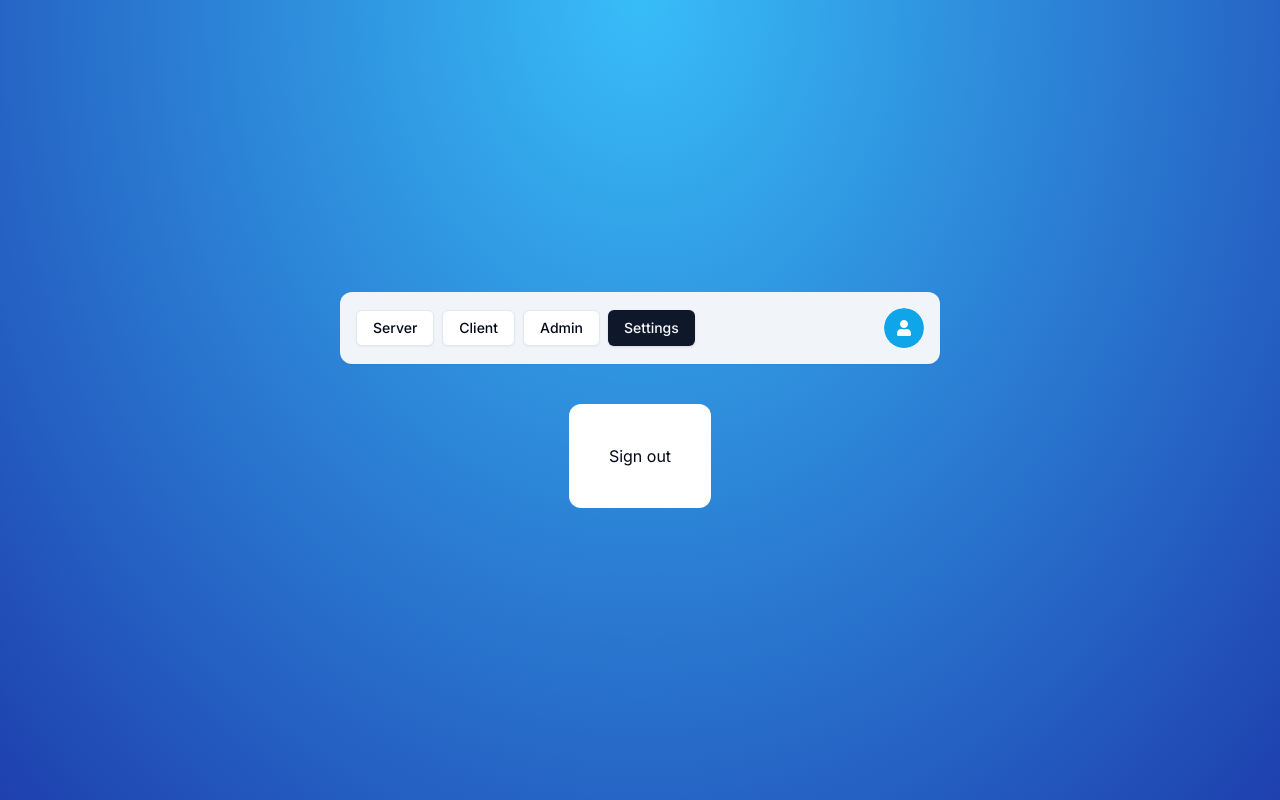
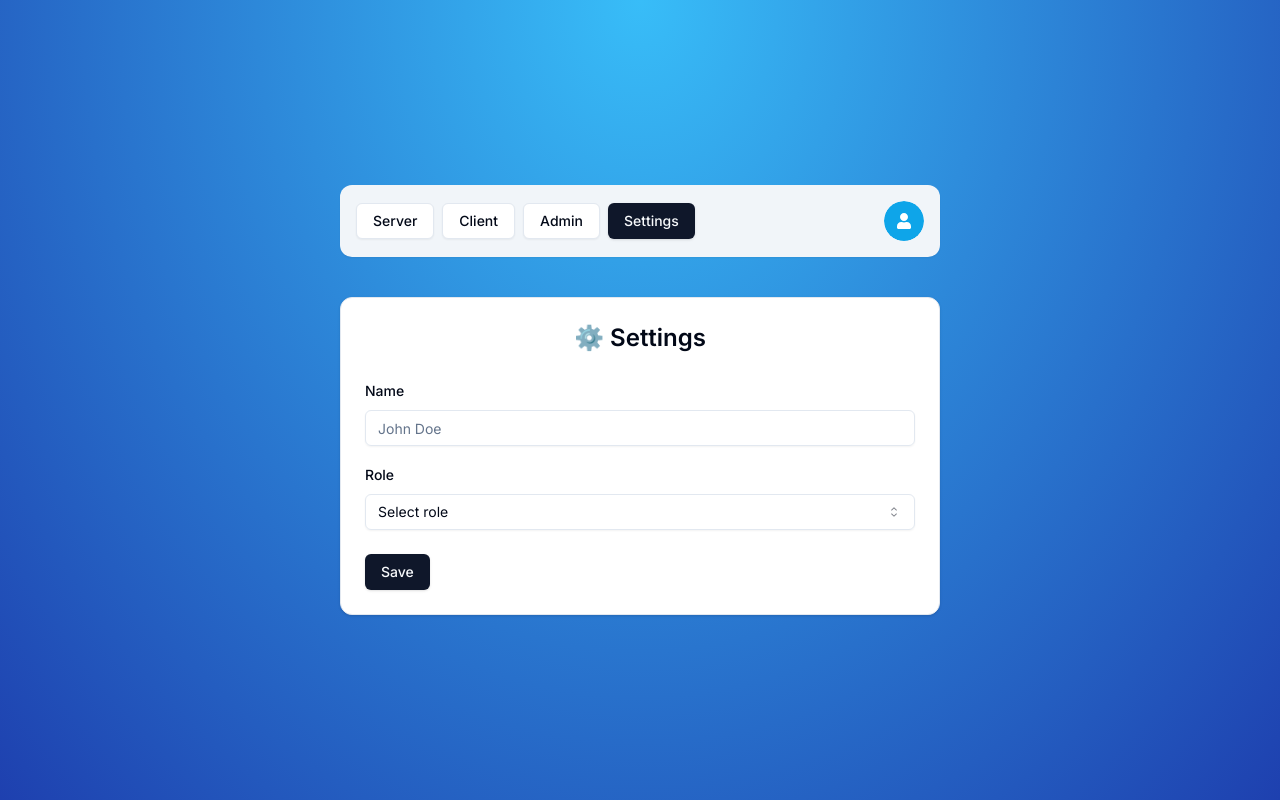
Before and after one commit to salimi-my/next-auth-starter, a Next.js app: page /settings in a window 1280 px wide. Built offline with nearby package versions, Linux system fonts and the light colour scheme; no server answers.

Commit message:
Update settings page

```diff
--- a/app/(protected)/settings/page.tsx
+++ b/app/(protected)/settings/page.tsx
@@ -1,16 +1,238 @@
 'use client';
 
-import { signOut } from '@/actions/sign-out';
+import * as z from 'zod';
+import { useForm } from 'react-hook-form';
+import { UserRole } from '@prisma/client';
+import { useSession } from 'next-auth/react';
+import { useState, useTransition } from 'react';
+import { zodResolver } from '@hookform/resolvers/zod';
+
+import {
+  Form,
+  FormControl,
+  FormDescription,
+  FormField,
+  FormItem,
+  FormLabel,
+  FormMessage
+} from '@/components/ui/form';
+import {
+  Select,
+  SelectContent,
+  SelectItem,
+  SelectTrigger,
+  SelectValue
+} from '@/components/ui/select';
+import { SettingsSchema } from '@/schemas';
+import { Input } from '@/components/ui/input';
+import { settings } from '@/actions/settings';
+import { Button } from '@/components/ui/button';
+import { Switch } from '@/components/ui/switch';
+import { FormError } from '@/components/form-error';
+import { FormSuccess } from '@/components/form-success';
 import { useCurrentUser } from '@/hooks/use-current-user';
+import { Card, CardContent, CardHeader } from '@/components/ui/card';
 
 export default function SettingsPage() {
   const user = useCurrentUser();
+  const { update } = useSession();
+
+  const [isPending, startTransition] = useTransition();
+  const [error, setError] = useState<string | undefined>();
+  const [success, setSuccess] = useState<string | undefined>();
+
+  const form = useForm<z.infer<typeof SettingsSchema>>({
+    resolver: zodResolver(SettingsSchema),
+    defaultValues: {
+      name: user?.name || undefined,
+      email: user?.email || undefined,
+      currentPassword: undefined,
+      password: undefined,
+      confirm: undefined,
+      role: user?.role || undefined,
+      isTwoFactorEnabled: user?.isTwoFactorEnabled || undefined
+    }
+  });
+
+  const onSubmit = (values: z.infer<typeof SettingsSchema>) => {
+    startTransition(() => {
+      settings(values)
+        .then((data) => {
+          if (data.error) {
+            setError(data.error);
+          }
+
+          if (data.success) {
+            update();
+            setSuccess(data.success);
+          }
+        })
+        .catch(() => setError('Oops! Something went wrong.'));
+    });
+  };
 
   return (
-    <div className='bg-white p-10 rounded-xl'>
-      <button type='submit' onClick={() => signOut()}>
-        Sign out
-      </button>
-    </div>
+    <Card className='w-[600px]'>
+      <CardHeader>
+        <p className='text-2xl font-semibold text-center'>⚙️ Settings</p>
+      </CardHeader>
+      <CardContent>
+        <Form {...form}>
+          <form className='space-y-6' onSubmit={form.handleSubmit(onSubmit)}>
+            <div className='space-y-4'>
+              <FormField
+                control={form.control}
+                name='name'
+                render={({ field }) => (
+                  <FormItem>
+                    <FormLabel>Name</FormLabel>
+                    <FormControl>
+                      <Input
+                        {...field}
+                        placeholder='John Doe'
+                        disabled={isPending}
+                      />
+                    </FormControl>
+                    <FormMessage />
+                  </FormItem>
+                )}
+              />
+
+              {user?.isOAuth === false && (
+                <>
+                  <FormField
+                    control={form.control}
+                    name='email'
+                    render={({ field }) => (
+                      <FormItem>
+                        <FormLabel>Email</FormLabel>
+                        <FormControl>
+                          <Input
+                            {...field}
+                            placeholder='name@domain.com'
+                            disabled={isPending}
+                          />
+                        </FormControl>
+                        <FormMessage />
+                      </FormItem>
+                    )}
+                  />
+                  <FormField
+                    control={form.control}
+                    name='currentPassword'
+                    render={({ field }) => (
+                      <FormItem>
+                        <FormLabel>Current Password</FormLabel>
+                        <FormControl>
+                          <Input
+                            {...field}
+                            placeholder='••••••••'
+                            autoComplete='new-password'
+                            type='password'
+                            disabled={isPending}
+                          />
+                        </FormControl>
+                        <FormMessage />
+                      </FormItem>
+                    )}
+                  />
+                  <FormField
+                    control={form.control}
+                    name='password'
+                    render={({ field }) => (
+                      <FormItem>
+                        <FormLabel>New Password</FormLabel>
+                        <FormControl>
+                          <Input
+                            {...field}
+                            placeholder='••••••••'
+                            type='password'
+                            disabled={isPending}
+                          />
+                        </FormControl>
+                        <FormMessage />
+                      </FormItem>
+                    )}
+                  />
+                  <FormField
+                    control={form.control}
+                    name='confirm'
+                    render={({ field }) => (
+                      <FormItem>
+                        <FormLabel>Confirm Password</FormLabel>
+                        <FormControl>
+                          <Input
+                            {...field}
+                            placeholder='••••••••'
+                            type='password'
+                            disabled={isPending}
+                          />
+                        </FormControl>
+                        <FormMessage />
+                      </FormItem>
+                    )}
+                  />
+                </>
+              )}
+
+              <FormField
+                control={form.control}
+                name='role'
+                render={({ field }) => (
+                  <FormItem>
+                    <FormLabel>Role</FormLabel>
+                    <Select
+                      disabled={isPending}
+                      onValueChange={field.onChange}
+                      defaultValue={field.value}
+                    >
+                      <FormControl>
+                        <SelectTrigger>
+                          <SelectValue placeholder='Select role' />
+                        </SelectTrigger>
+                      </FormControl>
+                      <SelectContent>
+                        <SelectItem value={UserRole.ADMIN}>Admin</SelectItem>
+                        <SelectItem value={UserRole.USER}>User</SelectItem>
+                      </SelectContent>
+                    </Select>
+                    <FormMessage />
+                  </FormItem>
+                )}
+              />
+
+              {user?.isOAuth === false && (
+                <FormField
+                  control={form.control}
+                  name='isTwoFactorEnabled'
+                  render={({ field }) => (
+                    <FormItem className='flex flex-row items-center justify-between rounded-lg border p-3 shadow-sm'>
+                      <div className='space-y-0.5'>
+                        <FormLabel>Two Factor Authentication</FormLabel>
+                        <FormDescription>
+                          Enable two factor authentication for your account
+                        </FormDescription>
+                      </div>
+                      <FormControl>
+                        <Switch
+                          disabled={isPending}
+                          checked={field.value}
+                          onCheckedChange={field.onChange}
+                        />
+                      </FormControl>
+                    </FormItem>
+                  )}
+                />
+              )}
+            </div>
+            <FormError message={error} />
+            <FormSuccess message={success} />
+            <Button disabled={isPending} type='submit'>
+              Save
+            </Button>
+          </form>
+        </Form>
+      </CardContent>
+    </Card>
   );
 }
```
